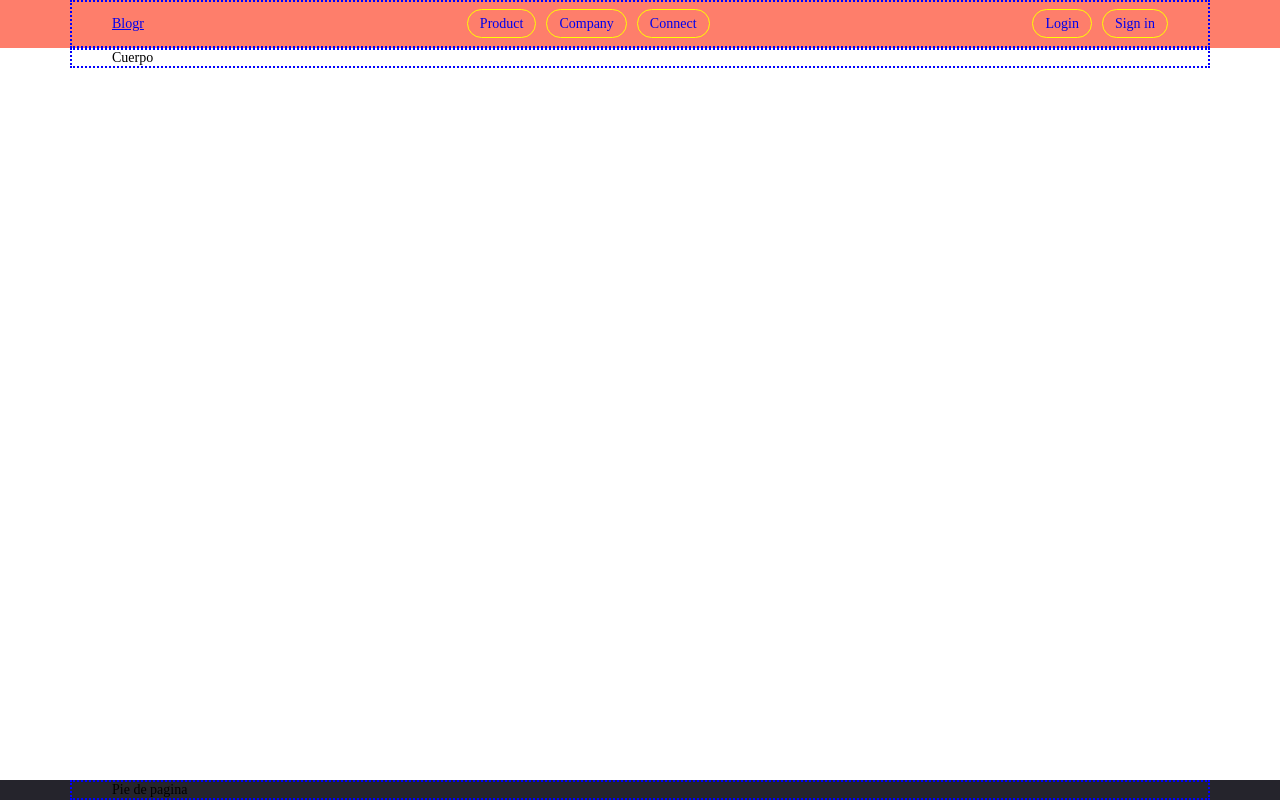
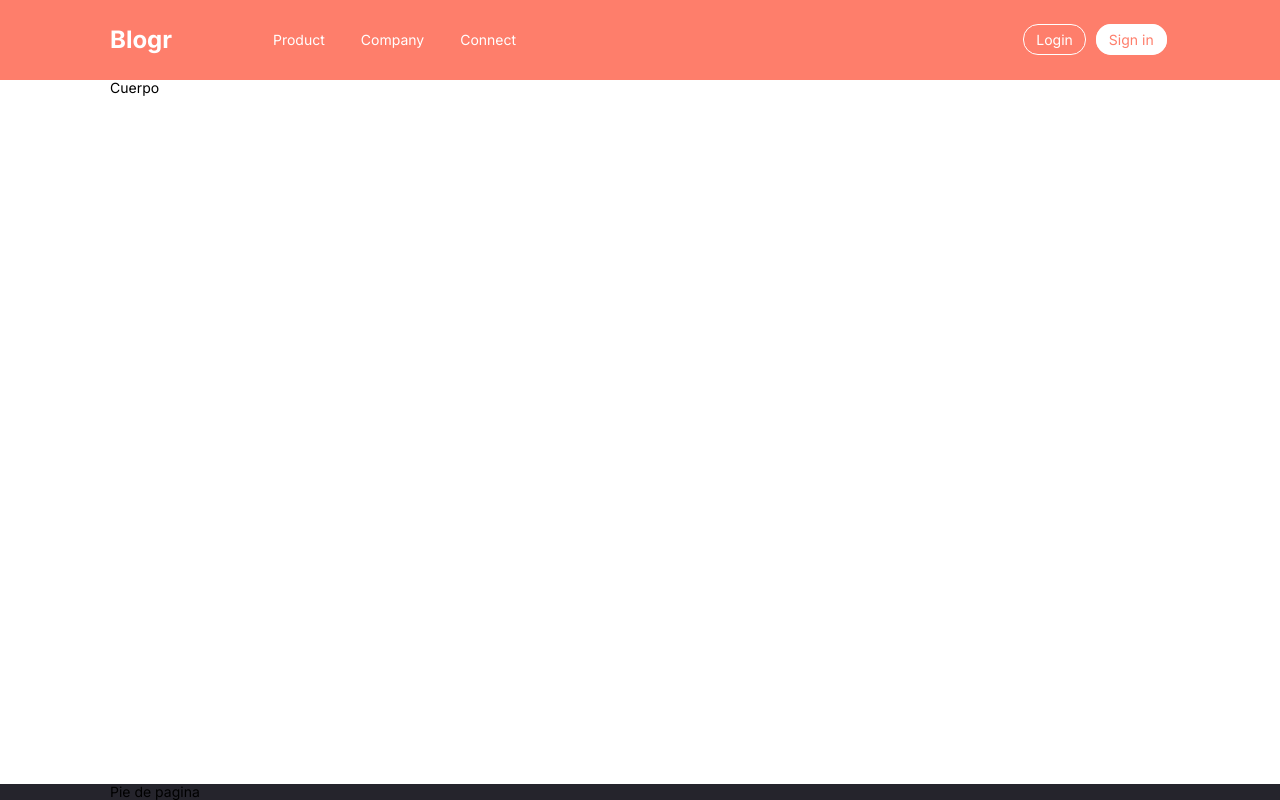
Before and after one commit to BIT-Desarrollo-Web-MEAN-Stack-2025-1/Blogr, a plain HTML site: page index.html in a window 1280 px wide. Drawn offline with Linux system fonts and the light colour scheme.

Commit message:
[+] Finaliza hoja de estilos para el encabezado en RWD: Movile First

```diff
--- a/css/main.css
+++ b/css/main.css
@@ -1,3 +1,5 @@
+@import url('https://fonts.googleapis.com/css2?family=Inter:ital,opsz,wght@0,14..32,100..900;1,14..32,100..900&display=swap');
+
 :root {
     /** Colors */
     --Coral-Reef: #fe7e6b;
@@ -21,6 +23,7 @@ html {
 
 body {
     font-size: 1.4rem;          /** 14px; */
+    font-family: "Inter", sans-serif;
 }
 
 .main-container {
@@ -38,6 +41,15 @@ body {
     display: flex;
     justify-content: space-between;
     align-items: center;
+    max-height: 8rem;
+    height: 8rem;
+}
+
+.logo-site {
+    text-decoration: none;
+    color: white;
+    font-size: 2.4rem;
+    font-weight: bold;
 }
 
 .navbar__center {
@@ -45,6 +57,11 @@ body {
     justify-content: space-between;
     align-items: center;
     gap: 1rem;
+}
+
+.icon-hamburguer {
+    color: white;
+    font-size: 2.4rem;
 }
 
 .navbar__right {
@@ -76,6 +93,22 @@ body {
     text-decoration: none;
 }
 
+.btn-primary {
+    background: white;
+    border: 1px solid white;
+    color: var(--Coral-Reef);
+}
+
+.btn-outline-primary {
+    border: 1px solid white;
+    color: white;
+}
+
+.btn-secondary {
+    border: 1px solid transparent;
+    color: white;
+}
+
 /** Main */
 .main {
     flex-grow: 1;
@@ -89,14 +122,14 @@ body {
 }
 
 .container {
-    border: 2px dotted blue;
+    /* border: 2px dotted blue; */
     max-width: 96vw;
     margin: 0 auto;
     box-sizing: border-box;
     padding: 0 .8rem;
 }
 .container-fluid {
-    border: 2px dotted orange;
+    /* border: 2px dotted orange; */
     max-width: 100vw;
     margin: 0 auto;
     box-sizing: border-box;
@@ -118,8 +151,15 @@ body {
         max-width: 72rem;
         padding: 0 2.4rem;
     }
+    .navbar__left {
+        flex-basis: 15rem;
+    }
+    .navbar__center {
+        flex-grow: 1;
+    }
     .navbar__right {
         display: block;
+        flex-basis: 15rem;
     }
     .menu-main {
         list-style: none;
--- a/index.html
+++ b/index.html
@@ -4,6 +4,11 @@
     <meta charset="UTF-8">
     <meta name="viewport" content="width=device-width, initial-scale=1.0">
     <title>Blor</title>
+    <!--
+    <link rel="preconnect" href="https://fonts.googleapis.com">
+    <link rel="preconnect" href="https://fonts.gstatic.com" crossorigin>
+    <link href="https://fonts.googleapis.com/css2?family=Inter:ital,opsz,wght@0,14..32,100..900;1,14..32,100..900&display=swap" rel="stylesheet">
+    -->
     <link rel="stylesheet" href="https://cdnjs.cloudflare.com/ajax/libs/font-awesome/6.7.2/css/all.min.css" integrity="sha512-Evv84Mr4kqVGRNSgIGL/F/aIDqQb7xQ2vcrdIwxfjThSH8CSR7PBEakCr51Ck+w+/U6swU2Im1vVX0SVk9ABhg==" crossorigin="anonymous" referrerpolicy="no-referrer" />
     <link rel="stylesheet" href="./css/normalize.css">
     <link rel="stylesheet" href="./css/main.css">
@@ -14,18 +19,18 @@
             <div class="container">
                 <nav class="navbar">
                     <div class="navbar__left">
-                        <a href="#">Blogr</a>
+                        <a class="logo-site" href="#">Blogr</a>
                     </div>
                     <div class="navbar__center">
                         <ul class="menu-main">
                             <li class="menu-item item item-1">
-                                <a class="menu-link link link-1 btn" href="#">Product</a>
+                                <a class="menu-link link link-1 btn btn-secondary" href="#">Product</a>
                             </li>
                             <li class="menu-item item item-2">
-                                <a class="menu-link link link-2 btn" href="#">Company</a>
+                                <a class="menu-link link link-2 btn btn-secondary" href="#">Company</a>
                             </li>
                             <li class="menu-item item item-3">
-                                <a class="menu-link link link-3 btn" href="#">Connect</a>
+                                <a class="menu-link link link-3 btn btn-secondary" href="#">Connect</a>
                             </li>
                         </ul>
                         <i class="fa-solid fa-bars icon-hamburguer"></i>
@@ -33,13 +38,13 @@
                     <div class="navbar__right">
                         <ul class="menu-authentication">
                             <li class="menu-item item item-1">
-                                <a class="menu-link link link-1 btn" href="#">Login</a>
+                                <a class="menu-link link link-1 btn btn-outline-primary" href="#">Login</a>
                             </li>
                             <li class="menu-item item item-2">
-                                <a class="menu-link link link-2 btn" href="#">Sign in</a>
+                                <a class="menu-link link link-2 btn btn-primary" href="#">Sign in</a>
                             </li>
                             <li class="menu-item item item-3">
-                                <a class="menu-link link link-3 btn" href="#">Sign out</a>
+                                <a class="menu-link link link-3 btn btn-outline-primary" href="#">Sign out</a>
                             </li>
                         </ul>
                     </div>
```
